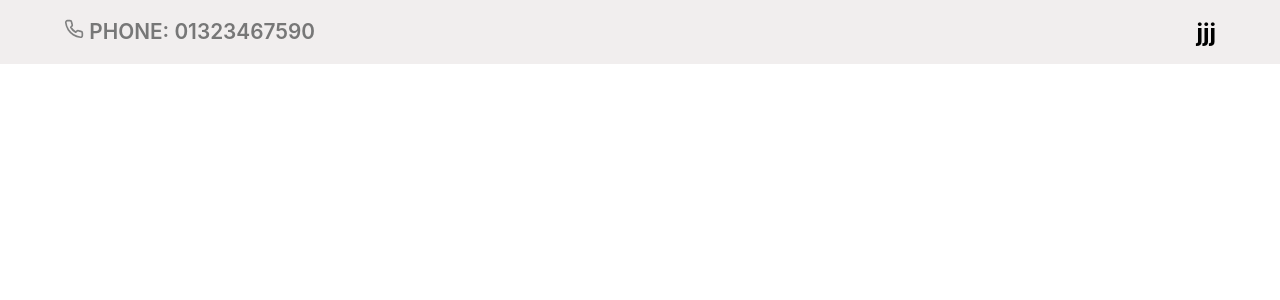
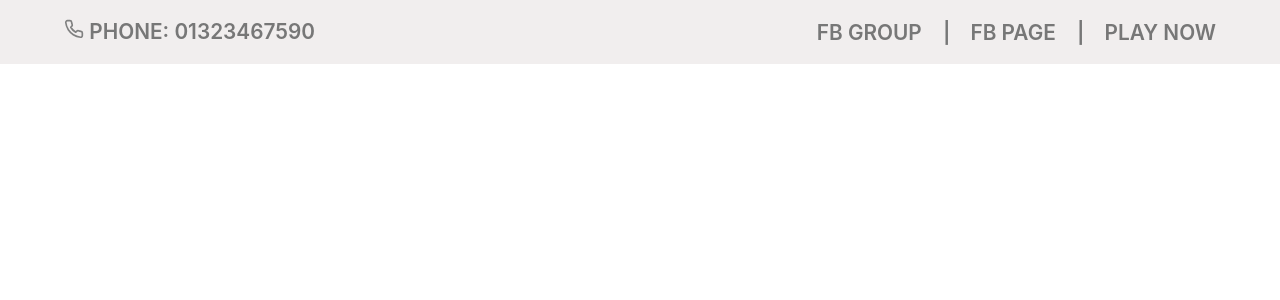
Before and after one commit to TamannaAfroz2666/Online-BD-Shopping, a React (Create React App) app: page / in a window 1280 px wide. Shown: the top 300 px of the page. Built offline with nearby package versions, Linux system fonts and the light colour scheme.

Commit message:
top header base create

```diff
--- a/src/layout/TopHeader/TopHeader.css
+++ b/src/layout/TopHeader/TopHeader.css
@@ -30,3 +30,22 @@
     line-height: 1.5;
     font-weight: 600;
 }
+.contactInfo{
+    display: inline-flex;
+    gap: 20px;
+
+
+}
+.contactInfo a{
+    text-decoration: none;
+}
+.groupTitle{
+    font-size: 1.3rem;
+    text-transform: uppercase;
+    color: #777;
+    font-weight: 600;
+
+}
+.breakPoint{
+    margin-left: 1rem;
+}
--- a/src/layout/TopHeader/TopHeader.js
+++ b/src/layout/TopHeader/TopHeader.js
@@ -8,13 +8,25 @@ const TopHeader = () => {
             <div className="subTopHeader">
                 <div className="topHeaderContent">
                     <div className="phoneInfo">
-                    <a href="tel:01323467590">
-                        <p className='phoneStatus'><FiPhone color='gray' size={20}/> Phone: 01323467590</p>
-                    </a>
+                        <a href="tel:01323467590">
+                            <p className='phoneStatus'><FiPhone color='gray' size={20} /> Phone: 01323467590</p>
+                        </a>
 
                     </div>
                     <div className="contactInfo">
-                        <h2>jjj</h2>
+                        <a href="facebook.com">
+                            <p className='groupTitle'>FB group <span className='breakPoint'>
+                                |
+                            </span></p>
+                        </a>
+                        <a href="facebook.com">
+                            <p className='groupTitle'>FB page <span className='breakPoint'>
+                                |
+                            </span></p>
+                        </a>
+                        <a href="playnow">
+                            <p className='groupTitle'>play now </p>
+                        </a>
 
                     </div>
                 </div>
```
